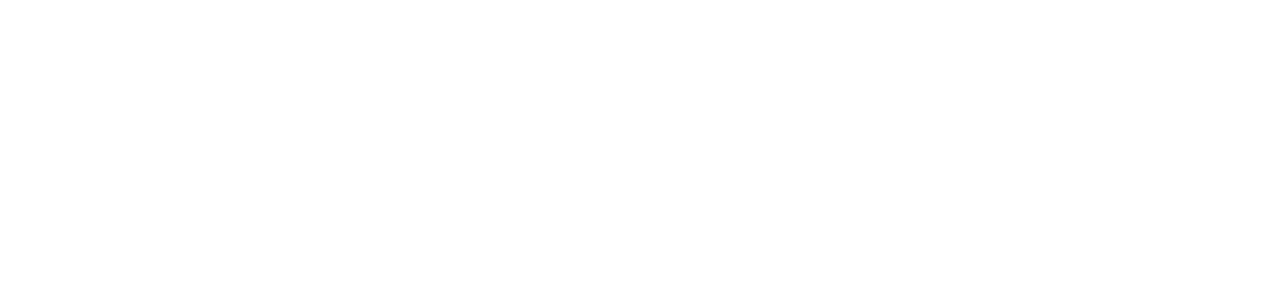
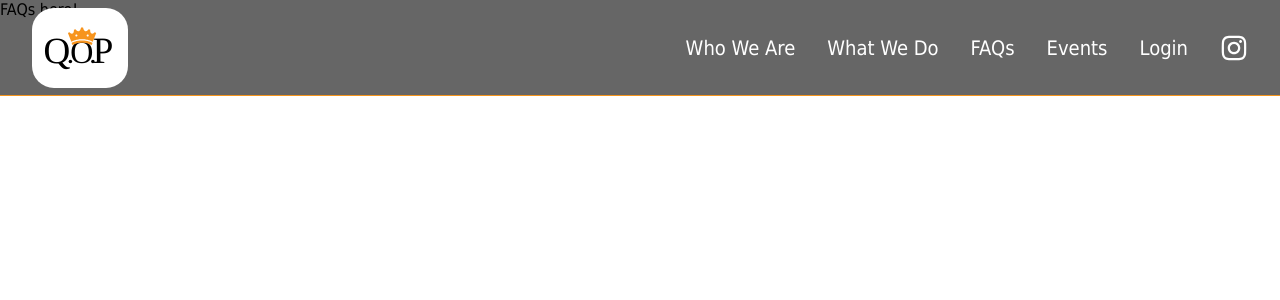
Before and after one commit to HelenLangers/QoP-Website, a React (Create React App) app: page /faqs in a window 1280 px wide. Before the commit this address had no page. Shown: the top 300 px of the page. Built offline with nearby package versions, Linux system fonts and the light colour scheme.

Commit message:
add new pages

```diff
--- a/src/App.js
+++ b/src/App.js
@@ -1,11 +1,15 @@
 import { BrowserRouter as Router, Routes, Route } from 'react-router-dom'
 import Homepage from './Pages/Homepage';
+import FAQs from './Pages/FAQs'
+import Events from './Pages/Events'
 
 function App() {
   return (
     <Router>
       <Routes>
         <Route exact path="/" element={<Homepage/>}/>
+        <Route path="/faqs" element={<FAQs/>}/>
+        <Route path="/events" element={<Events/>}/>
       </Routes>
     </Router>
   );
--- /dev/null
+++ b/src/Pages/Events.js
@@ -0,0 +1,9 @@
+import React from 'react'
+
+const Events = () => {
+  return (
+    <div>Events</div>
+  )
+}
+
+export default Events
--- /dev/null
+++ b/src/Pages/FAQs.js
@@ -0,0 +1,18 @@
+import React from 'react'
+import NavBar from '../Components/NavBar/NavBar'
+
+const FAQs = () => {
+  return (
+    <div className='app'>
+      <NavBar/>
+
+      <section className='faq-container'>
+        FAQs here!
+      </section>
+
+
+    </div>
+  )
+}
+
+export default FAQs
```
